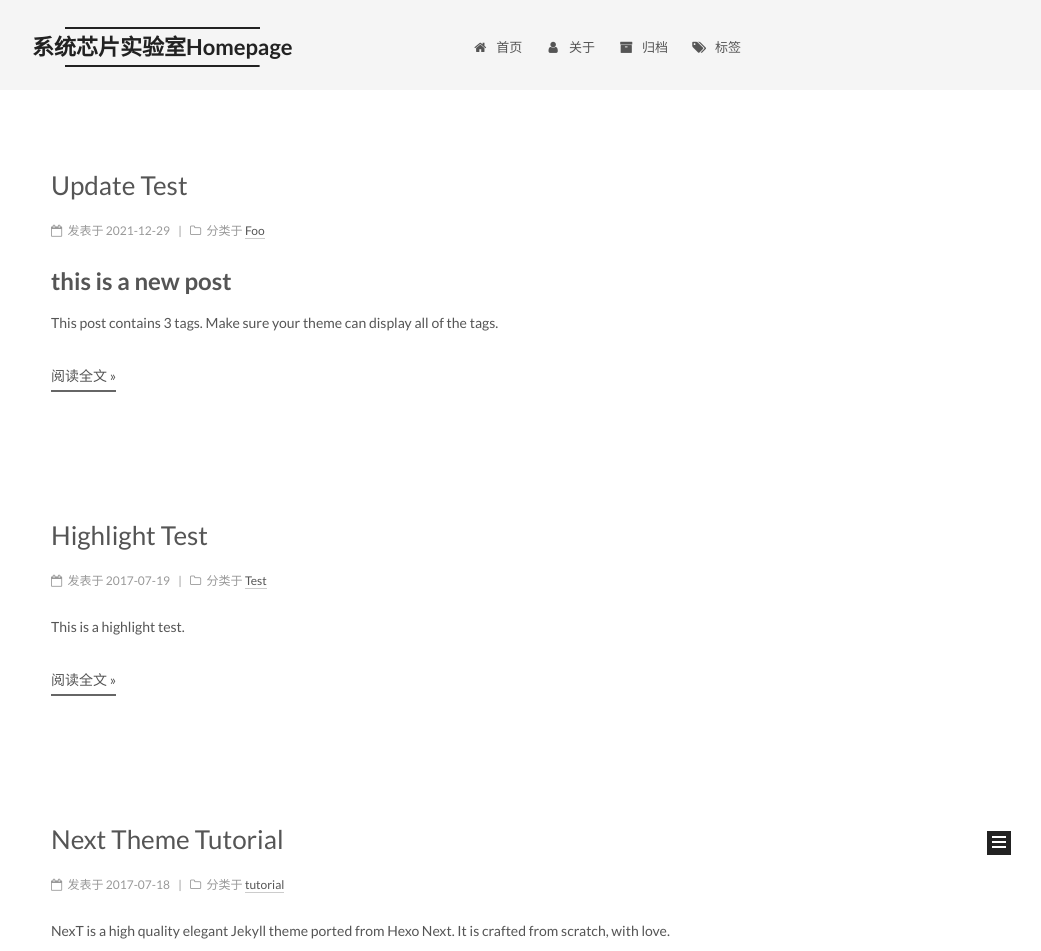
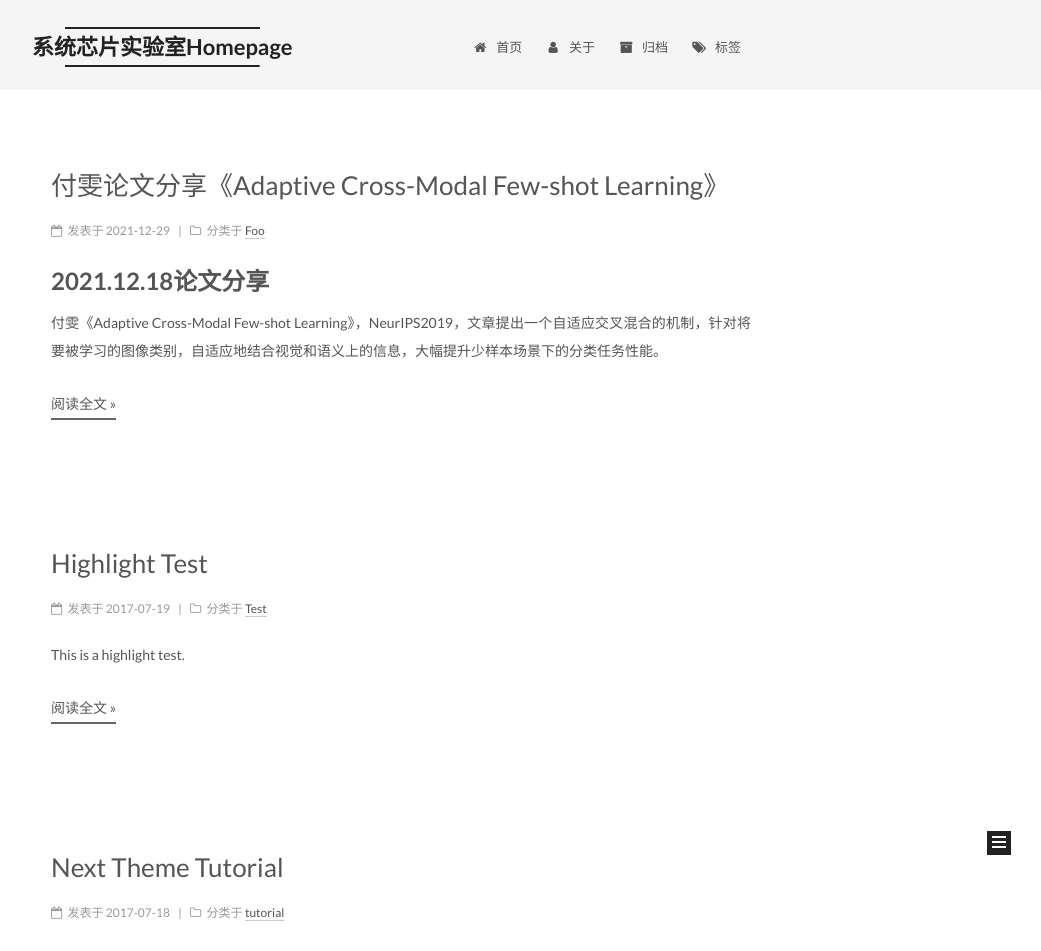
Before and after one commit to XTXPLAB/XTXPLAB.github.io, a Jekyll site: the page built from index.html, in a window 1280 px wide. Shown: the top 951 px of the page, without its empty margins (239-1280 px from the left). Built offline with Jekyll 4.4.1, drawn with Linux system fonts in a browser that asks for light colours; emoji names are drawn with the system emoji font; the list of posts is cut into pages by our own code.

Commit message:
Update 2021-12-29-update-test.md

```diff
--- a/_posts/2021-12-29-update-test.md
+++ b/_posts/2021-12-29-update-test.md
@@ -1,5 +1,5 @@
 ---
-title: Update Test
+title: 付雯论文分享《Adaptive Cross-Modal Few-shot Learning》
 categories:
 - Foo
 tags:
@@ -9,8 +9,8 @@ tags:
 ---
 
 
-# this is a new post
-This post contains 3 tags. Make sure your theme can display all of the tags.
+# 2021.12.18论文分享
+付雯《Adaptive Cross-Modal Few-shot Learning》，NeurIPS2019，文章提出一个自适应交叉混合的机制，针对将要被学习的图像类别，自适应地结合视觉和语义上的信息，大幅提升少样本场景下的分类任务性能。
 
 ![a45b2f44a8e9668bed713275f7d47132-01](https://s2.loli.net/2021/12/29/gOoqDQ6LsGbAwKB.jpg)
 
```
Also changed, not shown: other parts of _posts/2021-12-29-update-test.md (+4 -0 lines).
